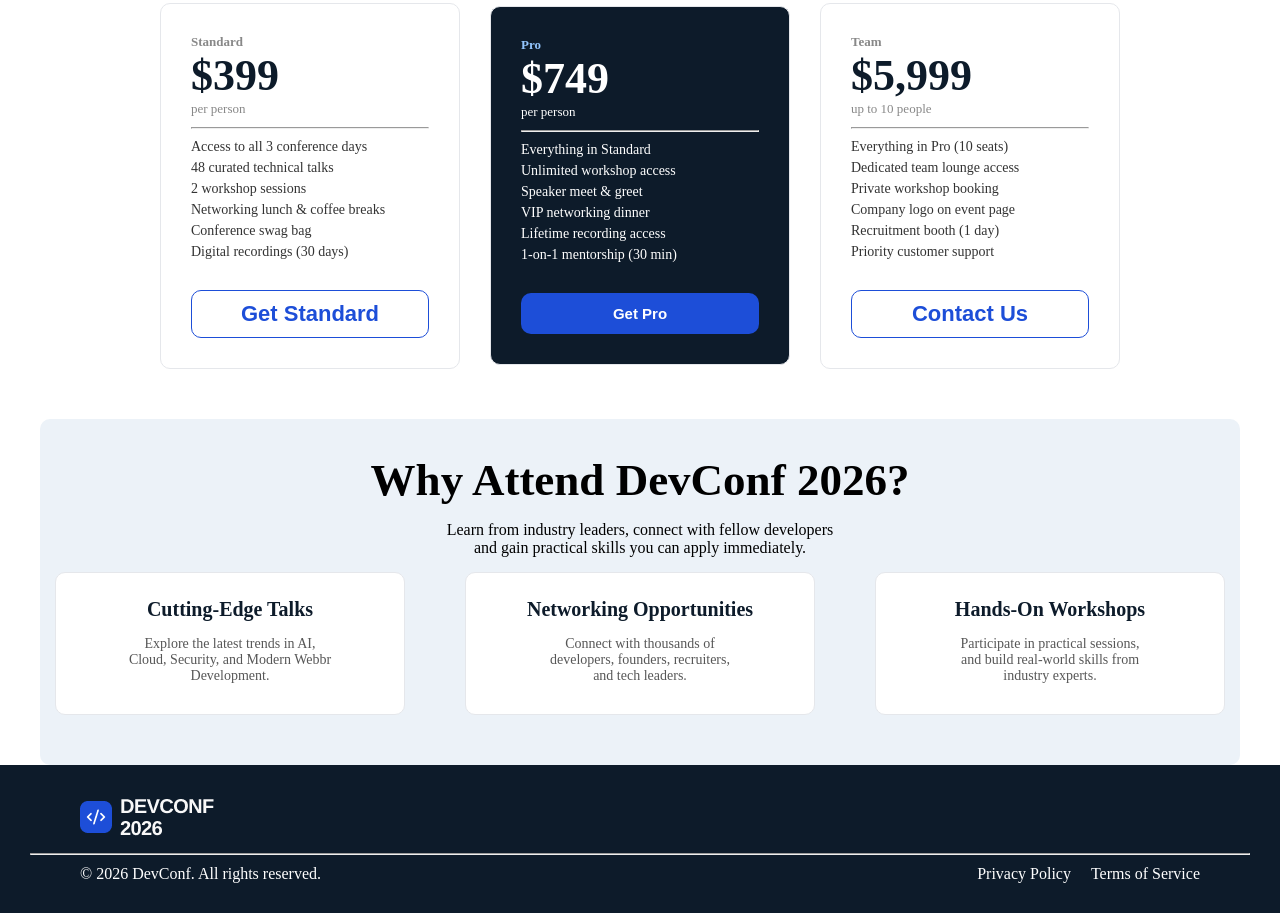
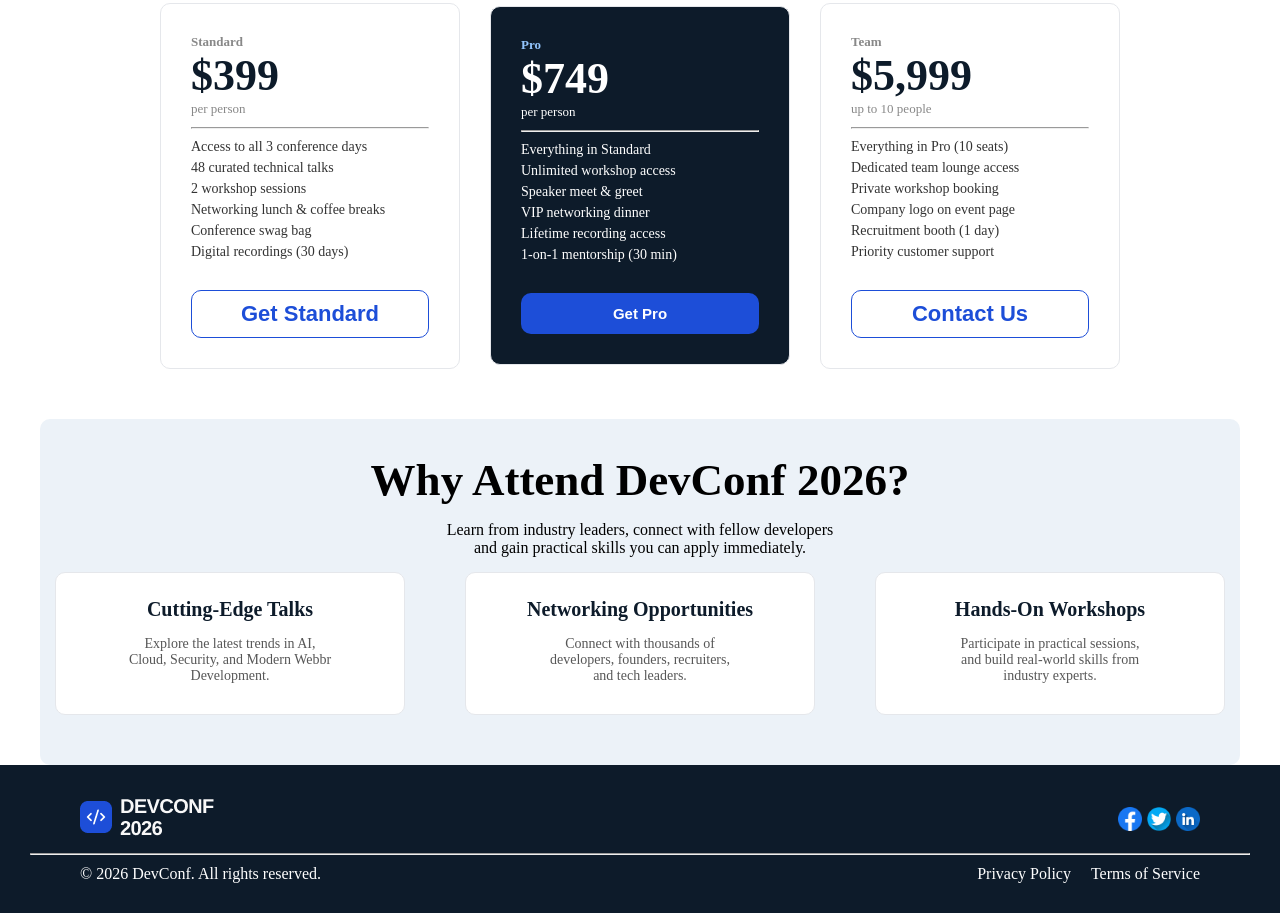
Before and after one commit to sm-abid-hasan/Assignment-1, a plain HTML site: page index.html in a window 1280 px wide. Shown: the part 1648-2561 px from the top of the page. Drawn offline with Linux system fonts and the light colour scheme.

Commit message:
Footer icon added

```diff
--- a/index.html
+++ b/index.html
@@ -177,7 +177,11 @@
             <div>
                 <img src="./assets/footer-logo.png" alt="Footer-logo">
             </div>
-
+            <div class="social-icon">
+                <img src="./assets/facebook.png" alt="Facebook">
+                <img src="./assets/twitter.png" alt="Twitter">
+                <img src="./assets/linkedin.png" alt="Linkdin">
+            </div>
         </div>
 
         </div>
```
